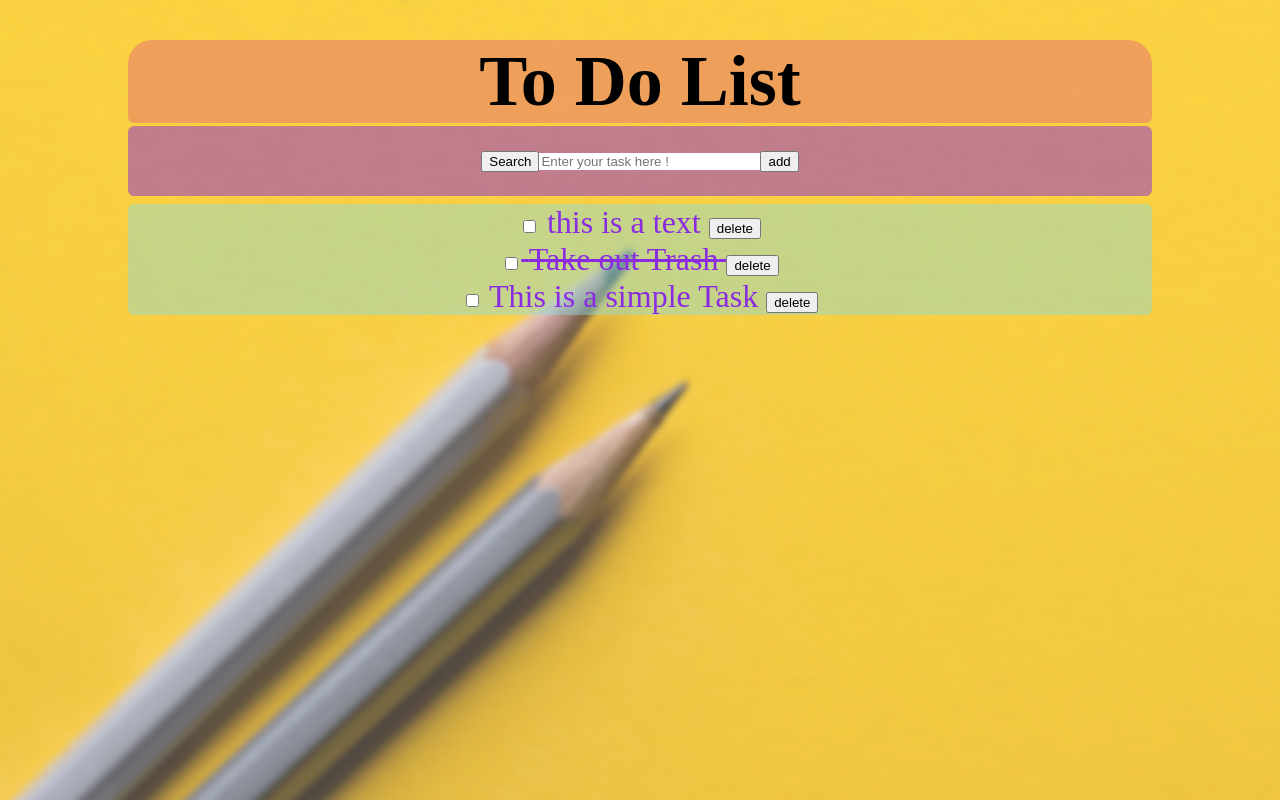
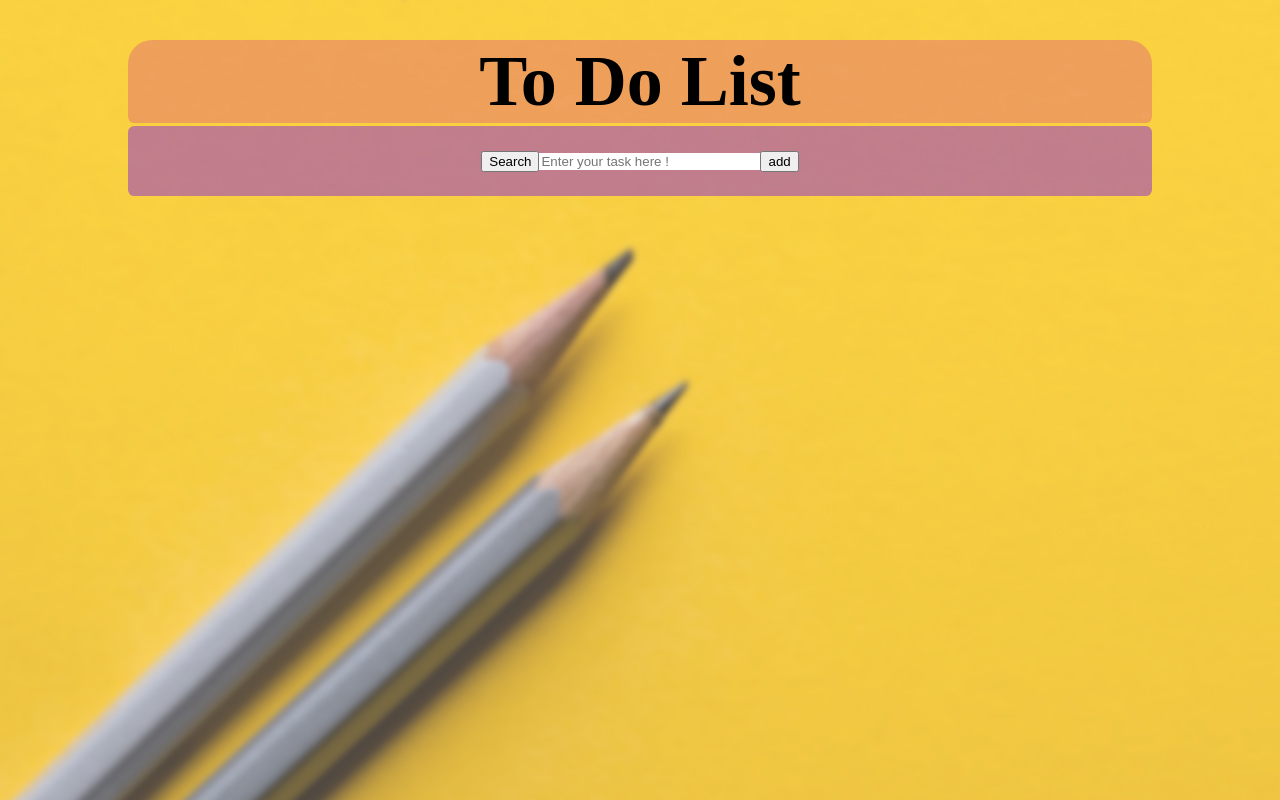
Before and after one commit to ShahSean/React-ToDoList, a React (Create React App) app: page / in a window 1280 px wide. Built offline with nearby package versions, Linux system fonts and the light colour scheme.

Commit message:
staging for local storage

```diff
--- a/src/App.js
+++ b/src/App.js
@@ -5,11 +5,7 @@ import { v4 as uuidv4 } from "uuid";
 import "./App.css";
 
 function App() {
-  const [toDo, setToDo] = useState([
-    { text: "this is a text", isDone: false, id: uuidv4() },
-    { text: "Take out Trash", isDone: true, id: uuidv4() },
-    { text: "This is a simple Task", isDone: false, id: uuidv4() },
-  ]);
+  const [toDo, setToDo] = useState(localStorage.getItem("toDo") || "");
 
   // Saving Values into Local Storage after any change on State
   useEffect(() => {
--- a/src/Components/ToDoContainer.jsx
+++ b/src/Components/ToDoContainer.jsx
@@ -5,7 +5,11 @@ import "./ToDoContainer.css";
 export default function ToDoContainer(props) {
   return (
     <div id="to-do-container">
-      <div>{addTaskHandler(props)}</div>
+      <div>
+        {() => {
+          if (props.toDo) addTaskHandler();
+        }}
+      </div>
     </div>
   );
 }
```
